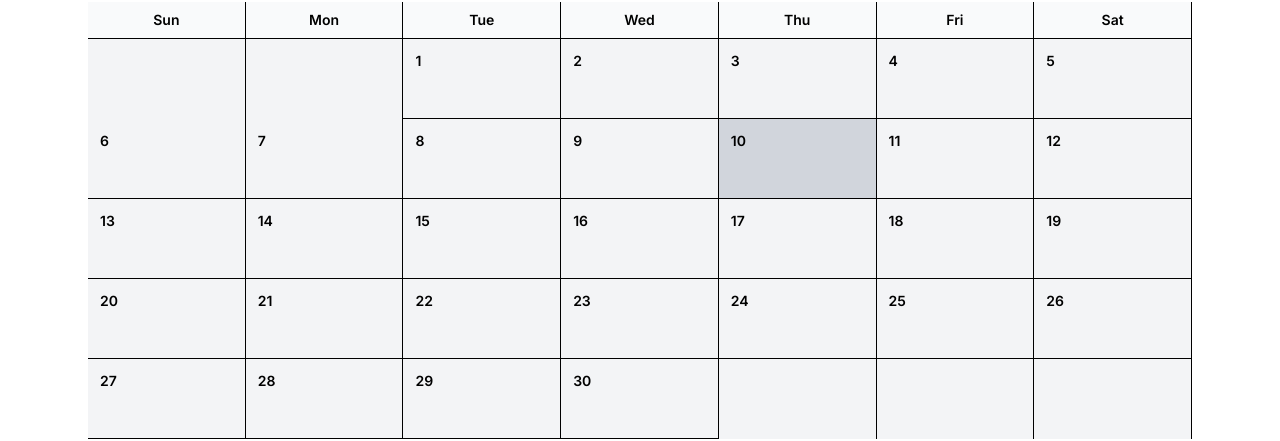
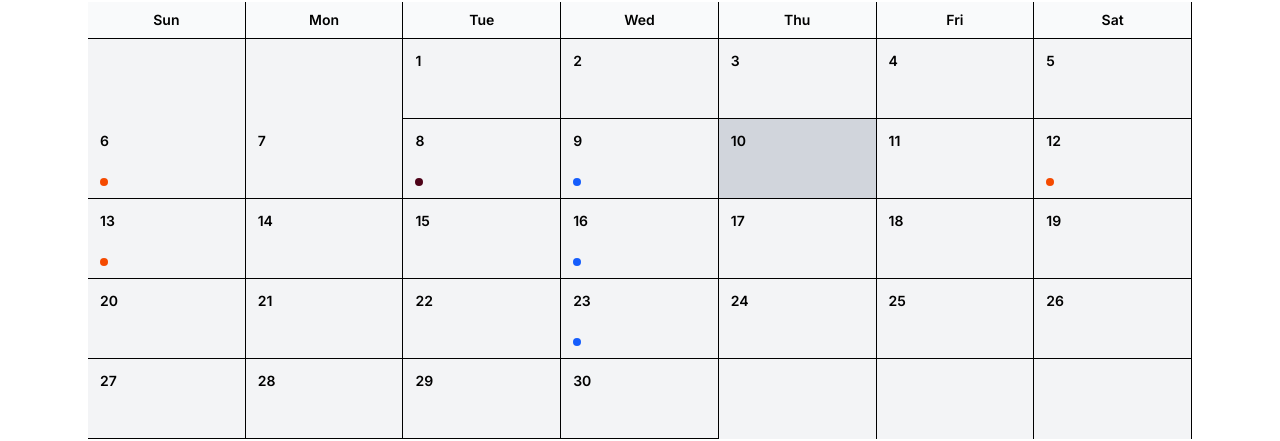
Before and after one commit to Harsh8089/contest-tracker, a React (Vite) app in the folder frontend/: page /calendar in a window 1280 px wide. Shown: the part 345-786 px from the top of the page. Built offline with nearby package versions, Linux system fonts and the light colour scheme.

Commit message:
fix: integrate contest data into calendar cells

```diff
--- a/frontend/src/pages/Calendar.tsx
+++ b/frontend/src/pages/Calendar.tsx
@@ -10,7 +10,9 @@ import {
   ChevronRight
 }
 from "lucide-react";
-import { useState } from "react";
+import { useMemo, useState } from "react";
+import { contests } from "@/mock-data/contests";
+import { Contest, ContestPlatform } from "@/types";
 
 interface DateInterface {
   month: number,
@@ -20,7 +22,8 @@ interface DateInterface {
 interface RenderCalendarCellProps {
   length: number,
   base?: number,
-  date?: DateInterface
+  date?: DateInterface,
+  contest?: Contest[]
 }
 
 const enum CalendarButton {
@@ -59,6 +62,13 @@ const handleArrowClick = (button: CalendarButton, setDate: React.Dispatch<React.
   })
 }
 
+const getContest = (month: number, year: number) => {
+  return contests.filter(contest => {
+    const contestDate = new Date(contest.startTime);
+    if(contestDate.getMonth() === month && contestDate.getFullYear() === year) return contest;
+  })
+}
+
 const Calendar = () => {
   const [date, setDate] = useState<Date>(new Date());
 
@@ -66,6 +76,8 @@ const Calendar = () => {
   const skipDays = startDate.getDay();
   const totalDays: number = Number(endDate.toDateString().split(" ")[2]);
   const totalRows = 1 + Math.ceil((totalDays - (7 - skipDays)) / 7);
+
+  const filterContest = useMemo(() => getContest(startDate.getMonth(), startDate.getFullYear()), [date]);
 
   return (
     <div className="flex flex-col justify-center px-22 py-5">
@@ -121,13 +133,26 @@ const Calendar = () => {
 
         {/* For 1st row - skip and actual */}
         <div className="grid grid-cols-7">
-          {<RenderCalendarCell length={skipDays} />}
-          {<RenderCalendarCell length={7 - skipDays} base={1} date={{ month: date.getMonth(), year: date.getFullYear() }} />}
+          {<RenderCalendarCell
+            length={skipDays}
+          />}
+          {<RenderCalendarCell
+            length={7 - skipDays}
+            base={1}
+            date={{ month: date.getMonth(), year: date.getFullYear() }}
+            contest={filterContest}
+          />}
         </div>
 
         {/* For middle rows */}
         <div className={`grid grid-row-${totalRows - 2} grid-cols-7`}>
-          {<RenderCalendarCell length={7 * (totalRows - 2)} base={1 + (7 - skipDays)} date={{ month: date.getMonth(), year: date.getFullYear() }} />}
+          {<RenderCalendarCell
+            length={7 * (totalRows - 2)}
+            base={1 + (7 - skipDays)}
+            date={{ month: date.getMonth(),
+            year: date.getFullYear() }}
+            contest={filterContest}
+          />}
         </div>
 
         {/* For last row */}
@@ -136,6 +161,7 @@ const Calendar = () => {
             length={totalDays - (7 - skipDays + 7 * (totalRows - 2))}
             base={1 + (7 - skipDays) + 7 * (totalRows - 2)}
             date={{ month: date.getMonth(), year: date.getFullYear() }}
+            contest={filterContest}
           />}
           {<RenderCalendarCell
             length={7 - (totalDays - (7 - skipDays + 7 * (totalRows - 2)))}
@@ -150,7 +176,8 @@ const Calendar = () => {
 const RenderCalendarCell = ({
   length,
   base,
-  date
+  date,
+  contest
 }: RenderCalendarCellProps) => {
   return <>
     {Array.from({ length }, (_, index) => {
@@ -158,7 +185,7 @@ const RenderCalendarCell = ({
 
       const day = index + base;
 
-      return <FilledCell key={index} day={day} date={date}/>
+      return <FilledCell key={index} day={day} date={date} contest={contest!} />
     })}
   </>
 }
@@ -169,19 +196,41 @@ const EmptyCell = () => {
 
 const FilledCell = ({
   day,
-  date
+  date,
+  contest
 }: {
   day: number,
-  date: DateInterface
+  date: DateInterface,
+  contest: Contest[]
 }) => {
-  const [today, month, year] = [new Date().getDate(), new Date().getMonth(), new Date().getFullYear()];
+  const today = new Date();
+  const isToday = today.getDate() === day && today.getMonth() === date.month && today.getFullYear() === date.year;
 
-  return <div
-  className={`${today === day && month === date.month && year === date.year ? "bg-gray-300" : "bg-gray-100"} h-20 w-full p-3 border-r border-b text-sm font-semibold`}
->
-  { day }
-</div>
-}
+  const contestIndicators = useMemo(() => {
+    const platforms = [ContestPlatform.LEETCODE, ContestPlatform.CODECHEF, ContestPlatform.CODEFORCES];
+    const colors = {
+      [ContestPlatform.LEETCODE]: "bg-orange-600",
+      [ContestPlatform.CODECHEF]: "bg-blue-600",
+      [ContestPlatform.CODEFORCES]: "bg-rose-950",
+    };
+
+    return platforms
+      .filter(platform => contest.some(c => c.platform === platform && new Date(c.startTime).getDate() === day))
+      .map(platform => <div key={platform} className={`${colors[platform]} w-2 h-2 rounded-full`} />);
+  }, [contest, day]);
+
+  return (
+    <div
+      onClick={() => {}}
+      className={`${
+        isToday ? "bg-gray-300" : "bg-gray-100"
+      } h-20 w-full p-3 border-r border-b text-sm font-semibold flex flex-col justify-between`}
+    >
+      <div>{day}</div>
+      <div className="flex gap-1 items-center">{contestIndicators}</div>
+    </div>
+  );
+};
 
 
 export default Calendar
```
